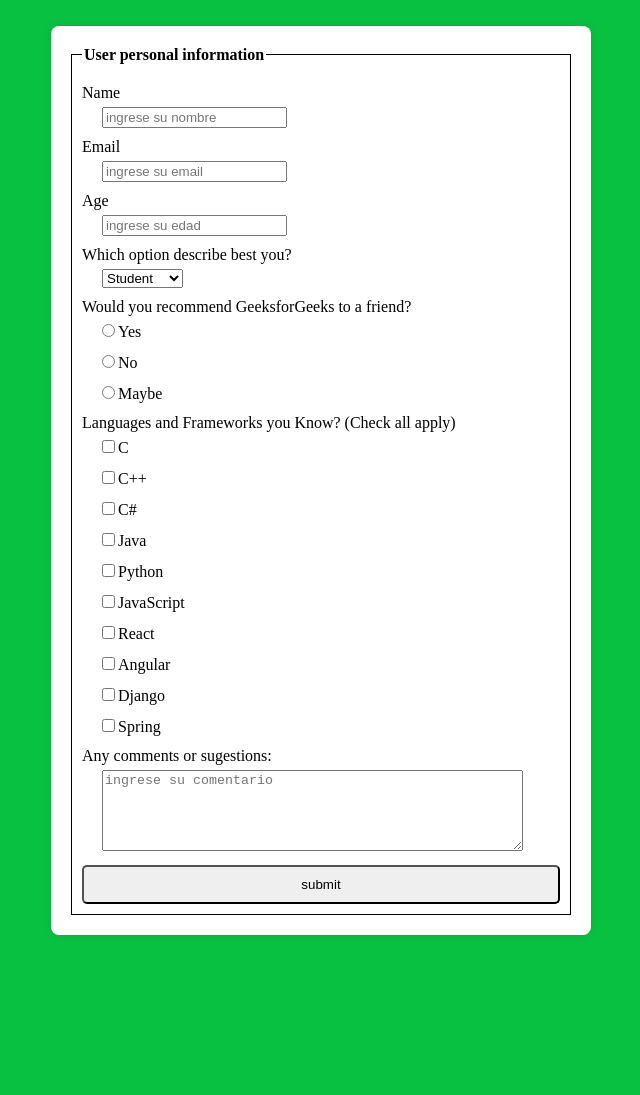
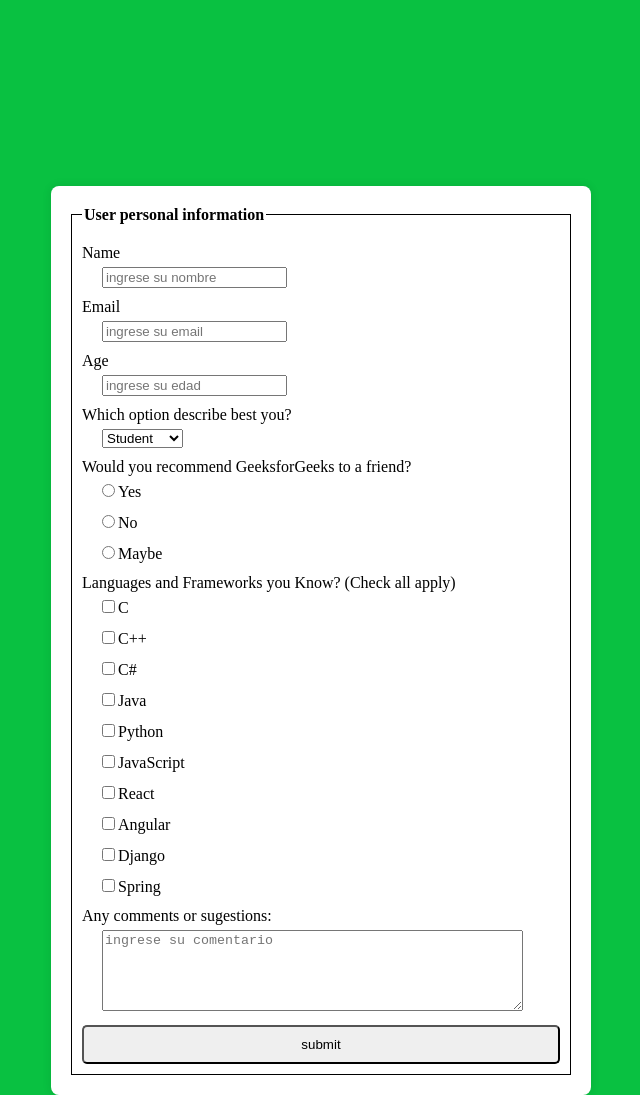
Before and after one commit to tedsalvador/Proy_2_Html_form, a plain HTML site: page index.html in a window 1280 px wide. Shown: the whole page, without its empty margins (319-959 px from the left). Before the commit the page ends 960 px from the top, so only its background shows below. Drawn offline with Linux system fonts and the light colour scheme.

Commit message:
validando detalles

```diff
--- a/styles/style.css
+++ b/styles/style.css
@@ -2,7 +2,7 @@
                 display: flex;
                 justify-content: center;
                 align-items: center;
-                height: 120vh;
+                height: 160vh;
                 margin: 0;
                 background-color: #09C141;
             }
```
Also changed, not shown: index.html (+2 -1 lines).
